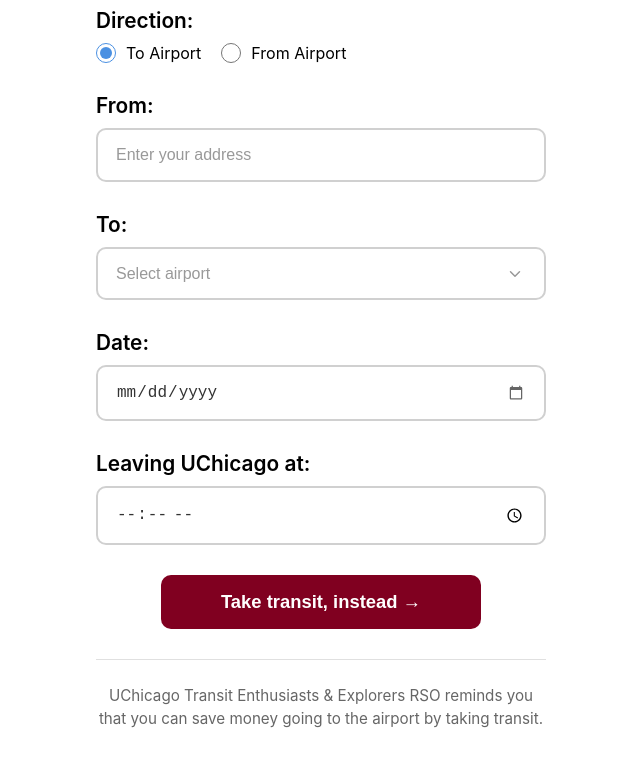
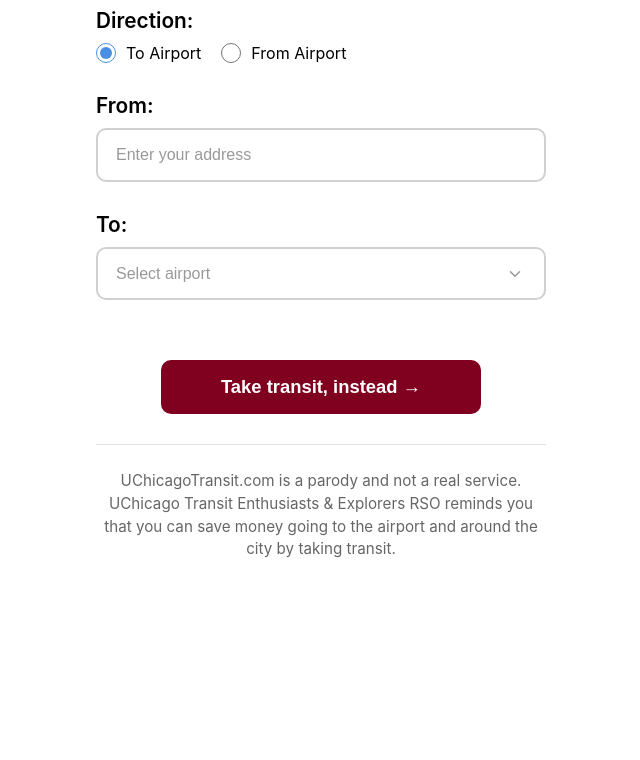
Before and after one commit to uchicagotransit/uchicagotransit.github.io, a plain HTML site: page index.html in a window 1280 px wide. Shown: the part 121-881 px from the top of the page, without its empty margins (319-959 px from the left). After the commit the page ends 800 px from the top, so only its background shows below. Drawn offline with Linux system fonts and the light colour scheme.

Commit message:
Remove date and time inputs from form
Removed date and time input fields and related logic.

```diff
--- a/index.html
+++ b/index.html
@@ -315,22 +315,12 @@
                 </div>
             </div>
 
-            <div class="form-group">
-                <label for="date">Date:</label>
-                <input type="date" id="date" name="date" required>
-            </div>
-
-            <div class="form-group">
-                <label for="time" id="timeLabel">Leaving UChicago at:</label>
-                <input type="time" id="time" name="time" placeholder="e.g., 5:30 PM or 17:30" required>
-            </div>
-
             <button type="submit" class="submit-button">Take transit, instead →</button>
         </form>
 
         <div class="disclaimer">
             <a href="https://transit.rso.uchicago.edu" target="_blank" rel="noopener noreferrer">
-                UChicago Transit Enthusiasts & Explorers RSO reminds you that you can save money going to the airport by taking transit.
+                UChicagoTransit.com is a parody and not a real service. UChicago Transit Enthusiasts & Explorers RSO reminds you that you can save money going to the airport and around the city by taking transit.
             </a>
         </div>
     </div>
@@ -341,7 +331,6 @@
             const direction = document.querySelector('input[name="direction"]:checked').value;
             const addressLabel = document.getElementById('addressLabel');
             const airportLabel = document.getElementById('airportLabel');
-            const timeLabel = document.getElementById('timeLabel');
             const addressGroup = document.getElementById('addressGroup');
             const airportGroup = document.getElementById('airportGroup');
             const calloutBox = document.getElementById('calloutBox');
@@ -350,7 +339,6 @@
                 // Going to airport: Address first, then Airport
                 addressLabel.textContent = 'From:';
                 airportLabel.textContent = 'To:';
-                timeLabel.textContent = 'Leaving UChicago at:';
                 addressGroup.classList.remove('field-order-2');
                 addressGroup.classList.add('field-order-1');
                 airportGroup.classList.remove('field-order-1');
@@ -360,7 +348,6 @@
                 // Coming from airport: Airport first, then Address
                 addressLabel.textContent = 'To:';
                 airportLabel.textContent = 'From:';
-                timeLabel.textContent = 'Arriving at UChicago at:';
                 addressGroup.classList.remove('field-order-1');
                 addressGroup.classList.add('field-order-2');
                 airportGroup.classList.remove('field-order-2');
@@ -380,8 +367,6 @@
             const direction = document.querySelector('input[name="direction"]:checked').value;
             const addressInput = document.getElementById('address').value;
             const airportCode = document.getElementById('airport').value;
-            const date = document.getElementById('date').value;
-            const time = document.getElementById('time').value;
 
             // Set up origin and destination based on direction
             let origin, destination;
@@ -404,41 +389,20 @@
                 destination = addressInput;
             }
 
-            // Combine date and time for departure time parameter
-            const departureDateTime = `${date}T${time}:00`;
-            const departureTimestamp = Math.floor(new Date(departureDateTime).getTime() / 1000);
-
-            // Debug: log the timestamp
-            console.log('Direction:', direction);
-            console.log('Date:', date);
-            console.log('Time:', time);
-            console.log('DateTime:', departureDateTime);
-            console.log('Timestamp:', departureTimestamp);
-            console.log('Human readable:', new Date(departureTimestamp * 1000).toString());
-
             // Construct Google Maps Directions API URL
-            // Official format: https://www.google.com/maps/dir/?api=1&origin=X&destination=Y&travelmode=transit&departure_time=TIMESTAMP
             const params = new URLSearchParams({
                 api: '1',
                 origin: origin,
                 destination: destination,
                 travelmode: 'transit',
-                transit_mode: 'rail|bus',
-                departure_time: departureTimestamp
+                transit_mode: 'rail|bus'
             });
 
             const mapsUrl = `https://www.google.com/maps/dir/?${params.toString()}`;
 
-            // Debug: log the URL
-            console.log('Maps URL:', mapsUrl);
-
             // Redirect to Google Maps
             window.location.href = mapsUrl;
         });
-
-        // Set minimum date to today
-        const today = new Date().toISOString().split('T')[0];
-        document.getElementById('date').setAttribute('min', today);
 
         // Initialize form labels
         updateFormLabels();
```
